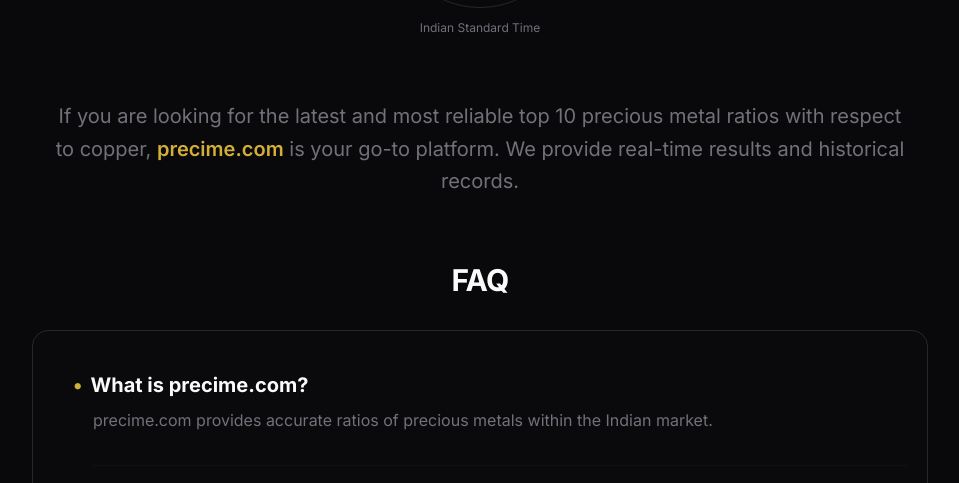
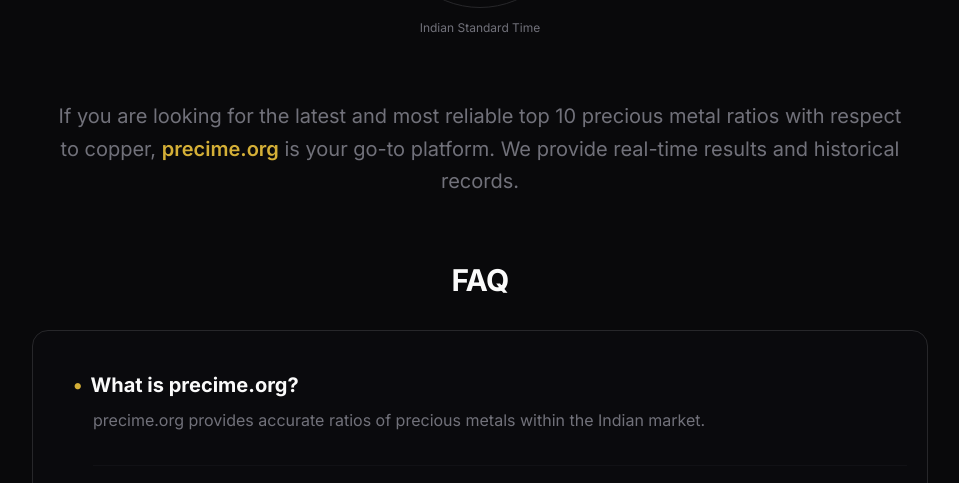
Before and after one commit to precimeindia/precime, a Next.js app: page / in a window 1280 px wide. Shown: the part 921-1404 px from the top of the page, without its empty margins (160-1119 px from the left). Built offline with nearby package versions, Linux system fonts and the light colour scheme; no server answers; the database is empty.

Commit message:
Update domain text to precime.org

```diff
--- a/src/components/public/PublicPageClient.tsx
+++ b/src/components/public/PublicPageClient.tsx
@@ -129,7 +129,7 @@
 
         <div className="max-w-4xl mx-auto text-center mt-8">
           <p className="text-lg sm:text-xl text-muted-foreground leading-relaxed mb-16 px-4">
-            If you are looking for the latest and most reliable top 10 precious metal ratios with respect to copper, <span className="text-[#d4af37] font-semibold">precime.com</span> is your go-to platform. We provide real-time results and historical records.
+            If you are looking for the latest and most reliable top 10 precious metal ratios with respect to copper, <span className="text-[#d4af37] font-semibold">precime.org</span> is your go-to platform. We provide real-time results and historical records.
           </p>
 
           <h3 className="text-3xl font-bold mb-8 text-foreground tracking-tight">FAQ</h3>
@@ -137,10 +137,10 @@
           <div className="space-y-8 text-left bg-card/30 border border-border/50 rounded-2xl p-6 sm:p-10">
             <div>
               <h4 className="text-lg sm:text-xl font-bold text-foreground mb-2 flex items-center gap-2">
-                <span className="text-[#d4af37]">•</span> What is precime.com?
+                <span className="text-[#d4af37]">•</span> What is precime.org?
               </h4>
               <p className="text-muted-foreground text-base leading-relaxed pl-5">
-                precime.com provides accurate ratios of precious metals within the Indian market.
+                precime.org provides accurate ratios of precious metals within the Indian market.
               </p>
             </div>
 
```
